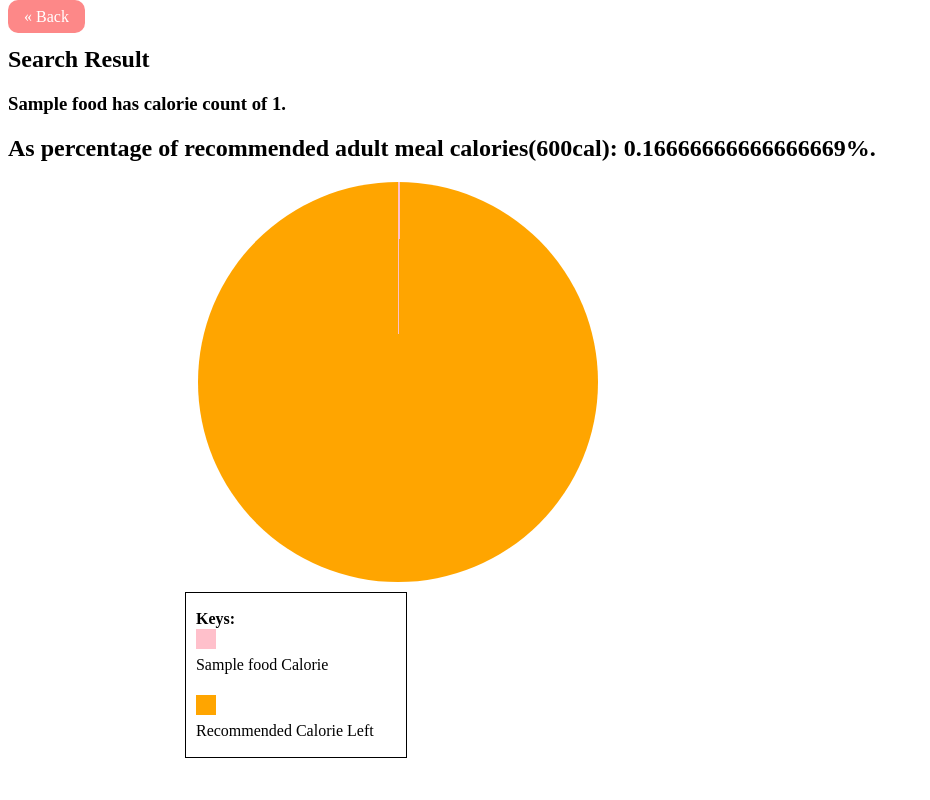
After one commit to CS257-F23/team-project-g, a Flask app: template templates/calorie_page.html in a window 1280 px wide. The commit adds this page. Shown: the whole page, without its empty margins (0-930 px from the left). Run offline with Flask 3, Linux system fonts and the light colour scheme; the template is opened without the code that fills it: most values are stand-ins (such as "Sample title", 1, 10 or a date in 2020).

Commit message:
pushed lee's id3

```diff
--- /dev/null
+++ b/static/datastyle_calorie.css
@@ -0,0 +1,60 @@
+a.back {
+  text-decoration: none;
+  padding: 8px 16px;
+  background-color: rgb(253, 136, 136);
+  color: white;
+  border-radius: 10px; /* source : https://www.w3schools.com/cssref/css3_pr_border-radius.php*/
+  border: none;
+}
+
+a:hover {
+   background-color: rgb(253, 172, 172);
+}
+
+h2 {
+    text-decoration: none;
+}
+
+/* source: https://www.geeksforgeeks.org/how-to-create-a-pie-chart-using-html-css/ */
+.piechart {
+    margin-top: 0px;
+    display: block;
+    position: relative;
+    width: 400px;
+    height: 400px;
+    border-radius: 50%;
+    justify-content: center;
+    margin-left: 15%;
+    align-items: center;
+}
+
+
+.key {
+    margin-left: 14%;
+    margin-top: 10px;
+    line-height: 0em;
+    border-style: solid;
+    border-width: 1px;
+    width: 200px;
+    padding: 10px;
+}
+
+.key-title {
+    font-weight: bold;
+    margin-bottom: 10px;
+}
+
+.pink {
+    background-color: pink;
+    width: 20px;
+    height: 20px;
+    color: rgb(98, 98, 98);
+}
+
+.orange {
+    margin-top: 30px;
+    background-color: orange;
+    width: 20px;
+    height: 20px;
+    color: rgb(98, 98, 98);
+}
--- /dev/null
+++ b/templates/calorie_page.html
@@ -0,0 +1,31 @@
+<html>
+    <head>
+        <title>Search Result</title>
+        <link rel="stylesheet" href="{{ url_for('static', filename='datastyle_calorie.css') }}">
+    </head>
+    <!-- source: https://www.geeksforgeeks.org/how-to-create-a-pie-chart-using-html-css/ -->
+    <style>
+        .piechart{
+            background-image: conic-gradient(
+                pink {{360*(count/600)}}deg,
+                orange 0);
+        }
+    </style>
+    <body>
+        <div>
+            <a href="/" class="back">&laquo; Back</a>
+        </div>
+        <h2>Search Result</h2>
+        <h3>{{food}} has calorie count of {{count}}.</h3>
+        <h2>As percentage of recommended adult meal calories(600cal): {{100*(count/600)}}%.</h2>
+        <div class="piechart"></div>
+        <div class="key">
+            <p class="key-title">Keys:</p>
+            <div class="pink"></div>
+            <p>{{food}} Calorie</p>
+            <div class="orange"></div>
+            <p>Recommended Calorie Left</p>
+        </div>
+    </body>
+
+</html>
```
Also changed, not shown: ProductionCode/core.py (added, +19 -0 lines), app_new.py (added, +37 -0 lines), static/datastyle_404.css (added, +26 -0 lines), static/datastyle_diet.css (added, +17 -0 lines), static/datastyle_home.css (added, +47 -0 lines), templates/404.html (added, +14 -0 lines), templates/diet_page.html (added, +22 -0 lines), templates/homepage.html (+28 -7 lines), templates/homepage_old.html (added, +13 -0 lines), 1 other file.
